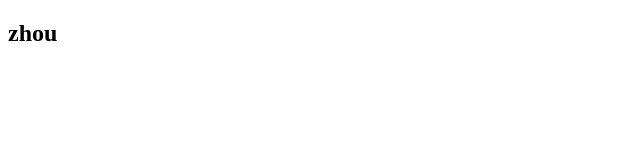
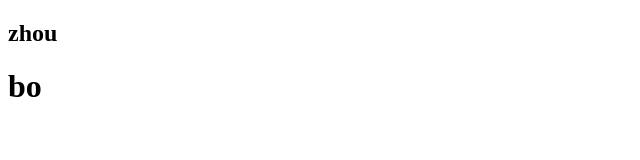
Before and after one commit to zhouboweiolddriver/zhougittest, a plain HTML site: page hello.html in a window 1280 px wide. Shown: the full height of the page, 0-640 px from the left. Drawn offline with Linux system fonts and the light colour scheme.

Commit message:
no message

```diff
--- a/hello.html
+++ b/hello.html
@@ -6,5 +6,6 @@
 </head>
 <body>
 <h2>zhou</h2>
+<h1>bo</h1>
 </body>
 </html>
```
